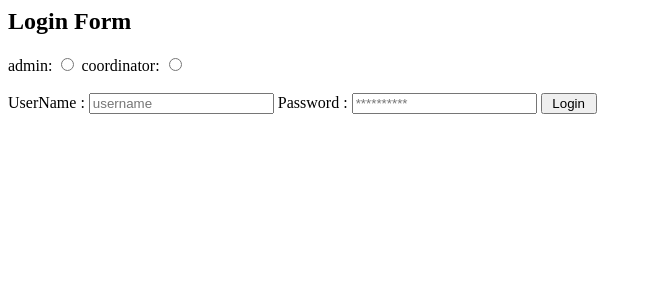
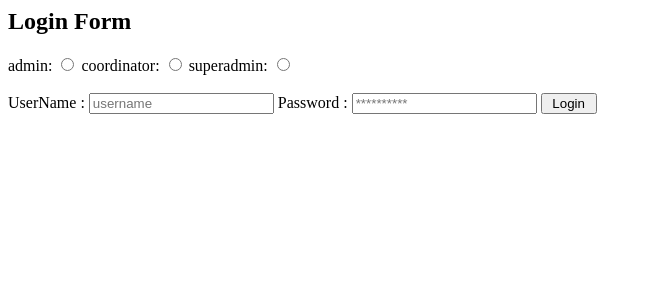
Before and after one commit to vaishalitomar/EMS, a PHP site: page /enter.php in a window 1280 px wide. Shown: the top 300 px of the page, without its empty margins (0-652 px from the left). Run offline with PHP 8.4, Linux system fonts and the light colour scheme.

Commit message:
Update enter.php

```diff
--- a/enter.php
+++ b/enter.php
@@ -20,6 +20,9 @@ include("login.php");
 <input type="radio" name="desn" value="0">
 <label>coordinator:</label>
 <input type="radio" name="desn" value="1">
+   <label>superadmin: </label>
+   <input type="radio" name="desn" value="2">
+
 <br><br>
 <label>UserName :</label>
 <input id="name" name="username" placeholder="username" type="text">
```
